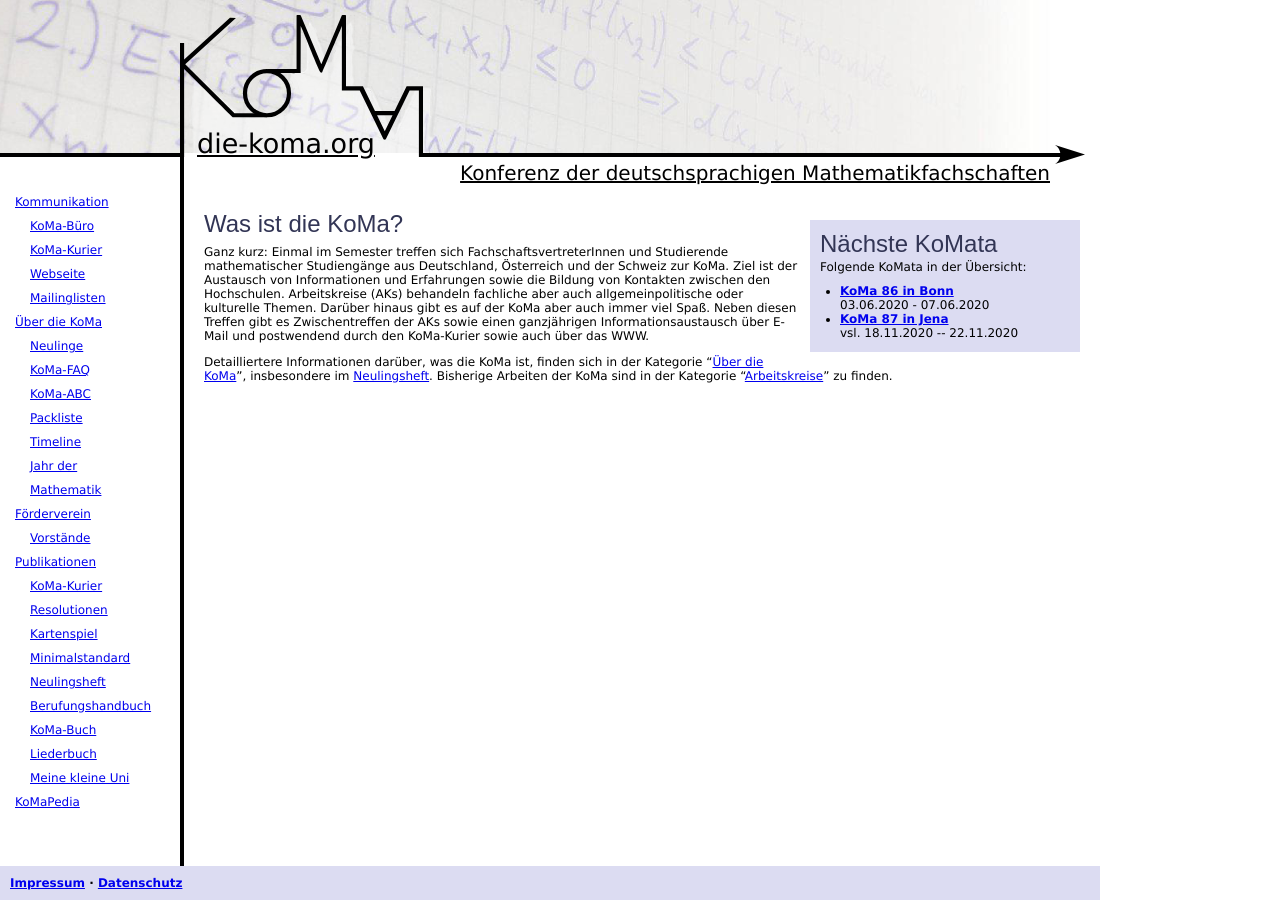
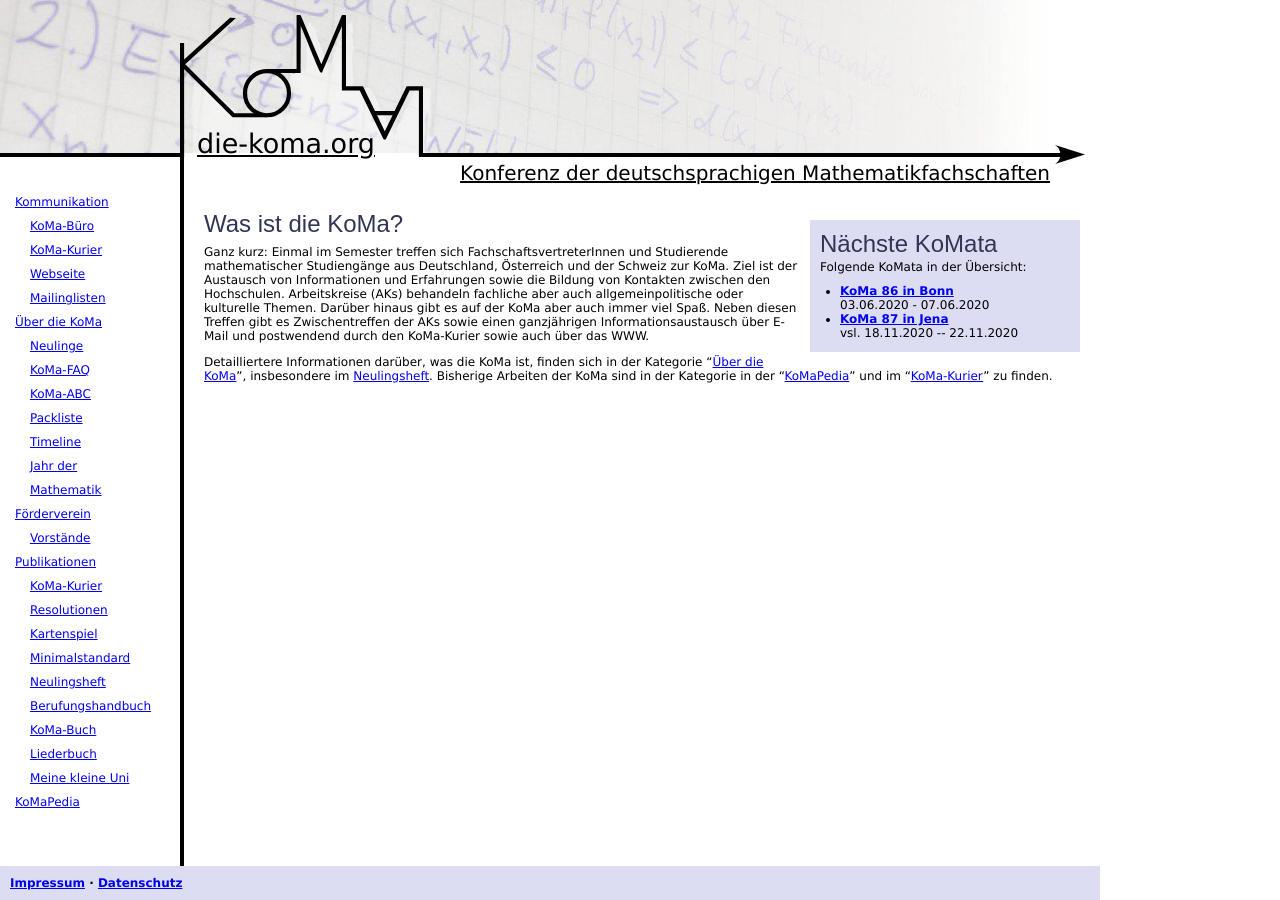
Before and after one commit to Die-KoMa/die-koma.org, a Jekyll site: the page built from index.md, in a window 1280 px wide. Built offline with Jekyll 4.4.1, drawn with Linux system fonts in a browser that asks for light colours.

Commit message:
Kaputte Links und kaputten Text auf der Startseite gefixt

```diff
--- a/index.md
+++ b/index.md
@@ -1,6 +1,6 @@
 ---
 layout: startpage
-title: Neuigkeiten
+title: KoMa Neuigkeiten
 order: 1
 ---
 
@@ -9,4 +9,4 @@ order: 1
 
 Ganz kurz: Einmal im Semester treffen sich FachschaftsvertreterInnen und Studierende mathematischer Studiengänge aus Deutschland, Österreich und der Schweiz zur KoMa. Ziel ist der Austausch von Informationen und Erfahrungen sowie die Bildung von Kontakten zwischen den Hochschulen. Arbeitskreise (AKs) behandeln fachliche aber auch allgemeinpolitische oder kulturelle Themen. Darüber hinaus gibt es auf der KoMa aber auch immer viel Spaß. Neben diesen Treffen gibt es Zwischentreffen der AKs sowie einen ganzjährigen Informationsaustausch über E-Mail und postwendend durch den KoMa-Kurier sowie auch über das WWW.
 
-Detailliertere Informationen darüber, was die KoMa ist, finden sich in der Kategorie "[Über die KoMa](ueber_die_koma/)", insbesondere im [Neulingsheft](publikationen/neulingheft/). Bisherige Arbeiten der KoMa sind in der Kategorie "[Arbeitskreise](arbeitskreise/)" zu finden.
+Detailliertere Informationen darüber, was die KoMa ist, finden sich in der Kategorie "[Über die KoMa](./ueber_die_koma/)", insbesondere im [Neulingsheft](./publikationen/neulingsheft/). Bisherige Arbeiten der KoMa sind in der Kategorie in der "[KoMaPedia](./KoMaPedia/)" und im "[KoMa-Kurier](./publikationen/koma-kurier/)" zu finden.
```
